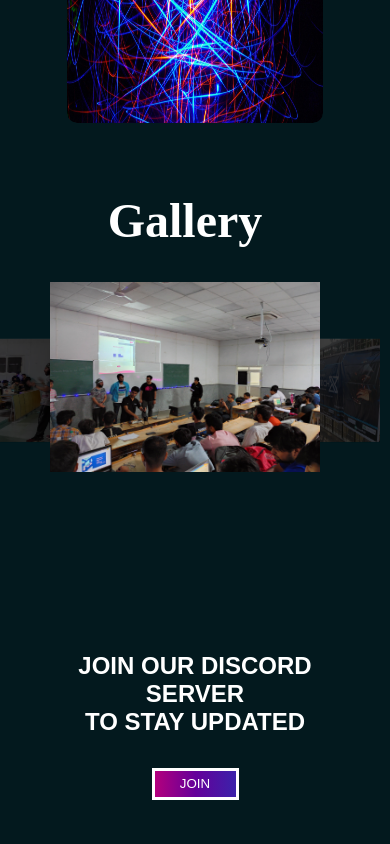
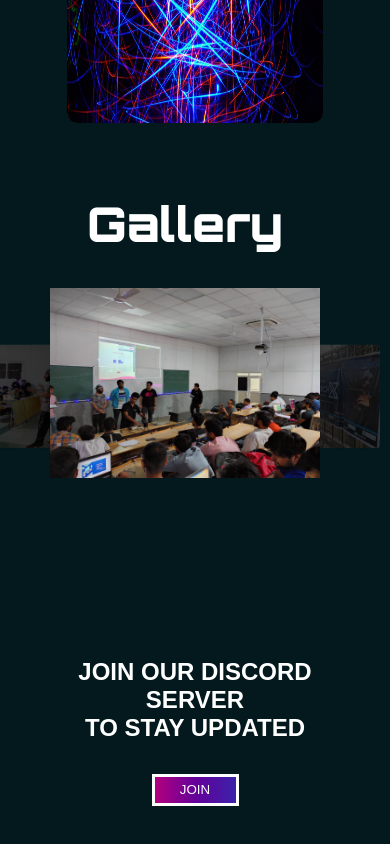
Before and after one commit to rohit108180/Avinya23, a React (Create React App) app: page / in a window 390 px wide. Shown: the part 4308-5152 px from the top of the page. Built offline with nearby package versions, Linux system fonts and the light colour scheme.

Commit message:
gallery fonts

```diff
--- a/src/index.css
+++ b/src/index.css
@@ -23,8 +23,7 @@
   height: 350px !important;
 }
 .gallery-header h2{
- font-family: 'Drummer';
-
+  font-family: 'Orbitron'!important;
 
 }
 
@@ -45,6 +44,9 @@
     /* height: 300px !important;
     width: 300px !important;  */
   }
+  .gallery-header h2{
+    font-size: 4.8rem !important;
+  }
   .swiper-slide-active img{
     filter: brightness(100%) !important;
   }
@@ -53,6 +55,9 @@
   }
 }
 @media(max-width:420px){
+  .gallery-header h2{
+    font-size: 3rem !important;
+  }
   .swiper-slide {
     background-position: center;
     background-size: cover;
@@ -97,7 +102,7 @@
 }
 .gallery-header h2{
   font-family: 'Orbitron'!important;
-  font-size: 5rem;
+  font-size: 5rem !important;
 
  }
 .swiper-slide-active img{
```
